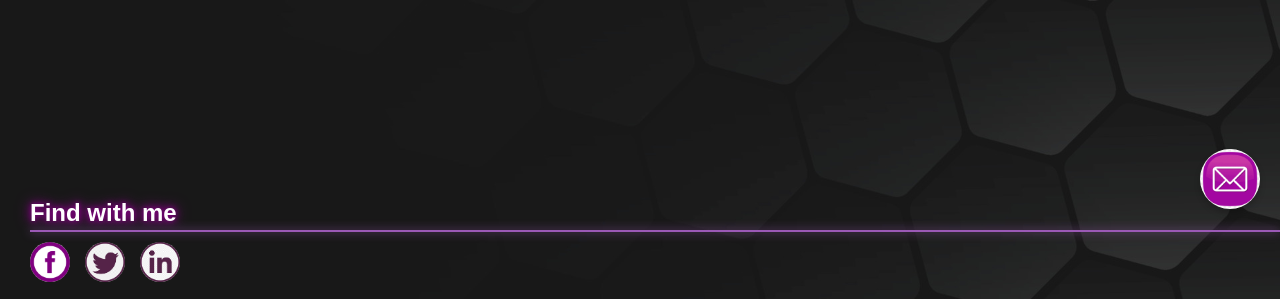
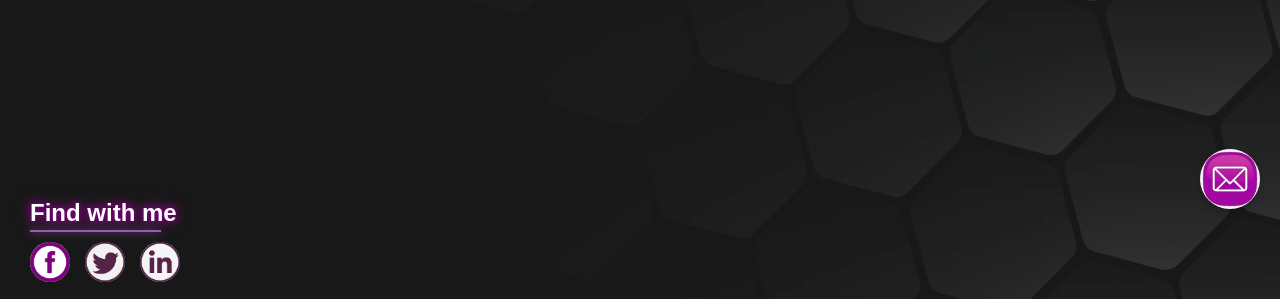
Before and after one commit to tasnova83/hexaweb, a plain HTML site: page index.html in a window 1280 px wide. Shown: the part 501-800 px from the top of the page. Drawn offline with Linux system fonts and the light colour scheme.

Commit message:
Update style.css

```diff
--- a/style.css
+++ b/style.css
@@ -201,7 +201,7 @@ header {
     position: absolute;
     left: 0;
     bottom: -5px;
-    width: 100%;
+    width: 10.5%;
     height: 2px;
     background: #9b59b6;
     transition: all 0.3s ease-in-out;
```
